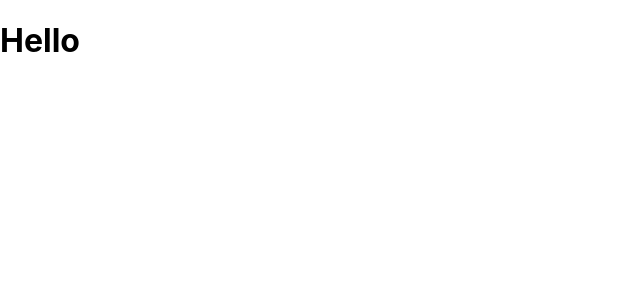
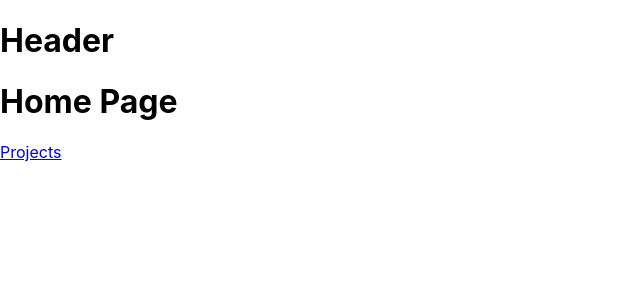
Before and after one commit to mseaman26/portfolio-2, a React (Create React App) app in the folder client/: page / in a window 1280 px wide. Shown: the top 300 px of the page, without its empty margins (0-640 px from the left). Built offline with nearby package versions, Linux system fonts and the light colour scheme.

Commit message:
basic router setup

```diff
--- a/client/src/App.js
+++ b/client/src/App.js
@@ -1,9 +1,18 @@
-import logo from './logo.svg';
 import './App.css';
+import { HashRouter as Router, Routes, Route } from 'react-router-dom'
+import Home from './Pages/Home.js'
+import Header from './components/Header'
+import ProjectsPage from './Pages/ProjectsPage'
 
 function App() {
   return (
-    <h1>Hello</h1>
+    <Router>
+      <Header/>
+      <Routes>
+        <Route path='/' element={<Home/>}/><Route/>
+        <Route path='/projects' element={<ProjectsPage/>}></Route>
+      </Routes>
+    </Router>
   );
 }
 
--- /dev/null
+++ b/client/src/Pages/Home.js
@@ -0,0 +1,16 @@
+import React from 'react'
+import { Link } from 'react-router-dom'
+
+const Home = () => {
+    return (
+        <div>
+            <h1>
+                Home Page
+            </h1>
+            <Link to='/projects'>Projects</Link>
+        </div>
+
+    )
+}
+
+export default Home
--- /dev/null
+++ b/client/src/Pages/ProjectsPage.js
@@ -0,0 +1,11 @@
+import React from 'react'
+
+const ProjectsPage = () => {
+    return (
+        <h1>
+            Projects Page
+        </h1>
+    )
+}
+
+export default ProjectsPage
--- /dev/null
+++ b/client/src/components/Header.js
@@ -0,0 +1,11 @@
+import React from 'react'
+
+const Header = () => {
+    return(
+        <h1>
+            Header
+        </h1>
+    )
+}
+
+export default Header
```
